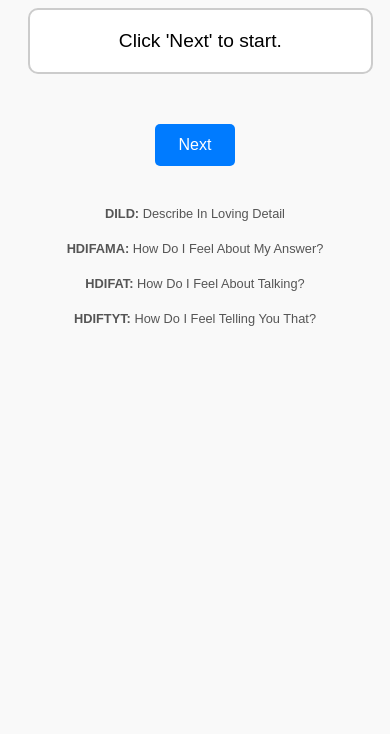
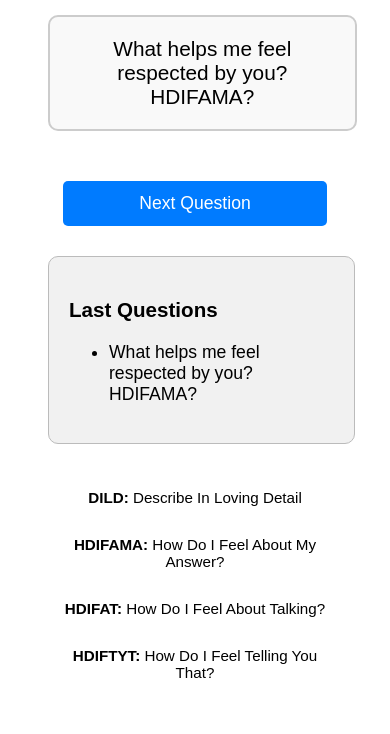
Before and after one commit to ralphmar67/Retro-LA, a plain HTML site: page index.html in a window 390 px wide. Shown: the part 145-879 px from the top of the page. Before the commit the page ends 844 px from the top, so only its background shows below. Drawn offline with Linux system fonts and the light colour scheme.

Commit message:
Update index.html

```diff
--- a/index.html
+++ b/index.html
@@ -2,25 +2,26 @@
 <html lang="en">
 <head>
   <meta charset="UTF-8">
+  <meta name="viewport" content="width=device-width, initial-scale=1.0">
   <title>Retrouvaille Dialogue Questions</title>
   <style>
     body {
       font-family: Arial, sans-serif;
       text-align: center;
       padding: 40px;
-      background-color: #f9f9f9;
     }
     h1 {
       color: #2c3e50;
+      font-size: 2em;
     }
     #questionBox {
       margin: 30px auto;
       padding: 20px;
       width: 60%;
-      background-color: #ffffff;
+      background-color: #f9f9f9;
       border: 2px solid #ccc;
       border-radius: 10px;
-      font-size: 1.4em;
+      font-size: 1.5em;
     }
     #historyBox {
       margin: 30px auto;
@@ -30,21 +31,14 @@
       border: 1px solid #bbb;
       border-radius: 10px;
       text-align: left;
-    }
-    #historyBox h2 {
-      font-size: 1em;
-      margin-bottom: 10px;
-    }
-    #historyList {
-      font-size: 0.9em;
-      line-height: 1.4;
+      font-size: 1.2em;
     }
     button {
       background-color: #007BFF;
       color: white;
       border: none;
       padding: 12px 24px;
-      font-size: 1em;
+      font-size: 1.2em;
       border-radius: 5px;
       cursor: pointer;
       margin-top: 20px;
@@ -52,25 +46,40 @@
     button:hover {
       background-color: #0056b3;
     }
-    #footer {
+    #footerKey {
       margin-top: 40px;
-      font-size: 0.8em;
-      color: #555;
+      font-size: 1em;
       display: flex;
+      flex-wrap: wrap;
       justify-content: center;
       gap: 20px;
-      flex-wrap: wrap;
     }
-    /* Mobile Responsive */
+    .key-item {
+      margin: 5px 10px;
+    }
+
+    /* Mobile Responsiveness */
     @media (max-width: 768px) {
       #questionBox, #historyBox {
         width: 90%;
       }
-      body {
-        padding: 20px;
+      h1 {
+        font-size: 1.7em;
       }
       #questionBox {
-        font-size: 1.2em;
+        font-size: 1.3em;
+      }
+      #historyBox {
+        font-size: 1.1em;
+      }
+      button {
+        width: 90%;
+        font-size: 1.1em;
+      }
+      #footerKey {
+        flex-direction: column;
+        align-items: center;
+        font-size: 0.95em;
       }
     }
   </style>
@@ -80,60 +89,74 @@
   <h1>Retrouvaille Dialogue Questions</h1>
 
   <div id="questionBox">Loading questions...</div>
-  <button onclick="showNextQuestion()">Next</button>
+  <button onclick="nextQuestion()">Next Question</button>
 
-  <div id="historyBox" style="display: none;">
-    <h2>Previous Questions</h2>
-    <ul id="historyList"></ul>
-  </div>
+  <div id="historyBox"></div>
 
-  <div id="footer">
-    <div><strong>DILD:</strong> Describe In Loving Detail</div>
-    <div><strong>HDIFAMA:</strong> How Do I Feel About My Answer?</div>
-    <div><strong>HDIFAT:</strong> How Do I Feel About Talking?</div>
-    <div><strong>HDIFTYT:</strong> How Do I Feel Telling You That?</div>
+  <div id="footerKey">
+    <div class="key-item"><strong>DILD:</strong> Describe In Loving Detail</div>
+    <div class="key-item"><strong>HDIFAMA:</strong> How Do I Feel About My Answer?</div>
+    <div class="key-item"><strong>HDIFAT:</strong> How Do I Feel About Talking?</div>
+    <div class="key-item"><strong>HDIFTYT:</strong> How Do I Feel Telling You That?</div>
   </div>
 
   <script>
     let questions = [];
-    let unusedQuestions = [];
+    let currentIndex = 0;
+    let history = [];
 
-    fetch('dialogue_questions.json')
-      .then(response => response.json())
-      .then(data => {
-        questions = data;
-        unusedQuestions = [...questions];
-        document.getElementById("questionBox").textContent = "Click 'Next' to start.";
-      })
-      .catch(error => {
+    async function loadQuestions() {
+      try {
+        const response = await fetch('dialogue_questions.json');
+        const data = await response.json();
+        if (Array.isArray(data)) {
+          questions = shuffleArray(data);
+          displayQuestion();
+        } else {
+          throw new Error("Invalid questions format");
+        }
+      } catch (error) {
+        document.getElementById('questionBox').innerText = 'Error loading questions.';
         console.error('Error loading questions:', error);
-        document.getElementById("questionBox").textContent = "Failed to load questions.";
-      });
+      }
+    }
 
-    function showNextQuestion() {
-      if (unusedQuestions.length === 0) {
-        unusedQuestions = [...questions];
-        alert("You've seen all the questions! Starting over.");
+    function shuffleArray(array) {
+      for (let i = array.length - 1; i > 0; i--) {
+        const j = Math.floor(Math.random() * (i + 1));
+        [array[i], array[j]] = [array[j], array[i]];
       }
+      return array;
+    }
 
-      const index = Math.floor(Math.random() * unusedQuestions.length);
-      const question = unusedQuestions.splice(index, 1)[0];
+    function displayQuestion() {
+      if (currentIndex < questions.length) {
+        const question = questions[currentIndex];
+        document.getElementById('questionBox').innerText = question;
 
-      document.getElementById("questionBox").textContent = question;
+        if (history.length >= 5) {
+          history.shift();
+        }
+        history.push(question);
 
-      const historyBox = document.getElementById("historyBox");
-      const historyList = document.getElementById("historyList");
+        let historyHTML = "<h3>Last Questions</h3><ul>";
+        history.forEach(q => {
+          historyHTML += `<li>${q}</li>`;
+        });
+        historyHTML += "</ul>";
 
-      const li = document.createElement("li");
-      li.textContent = question;
-      historyList.insertBefore(li, historyList.firstChild);
+        document.getElementById('historyBox').innerHTML = historyHTML;
+      } else {
+        document.getElementById('questionBox').innerText = 'You have gone through all the questions!';
+      }
+    }
 
-      while (historyList.children.length > 5) {
-        historyList.removeChild(historyList.lastChild);
-      }
+    function nextQuestion() {
+      currentIndex++;
+      displayQuestion();
+    }
 
-      historyBox.style.display = 'block';
-    }
+    window.onload = loadQuestions;
   </script>
 
 </body>
```
